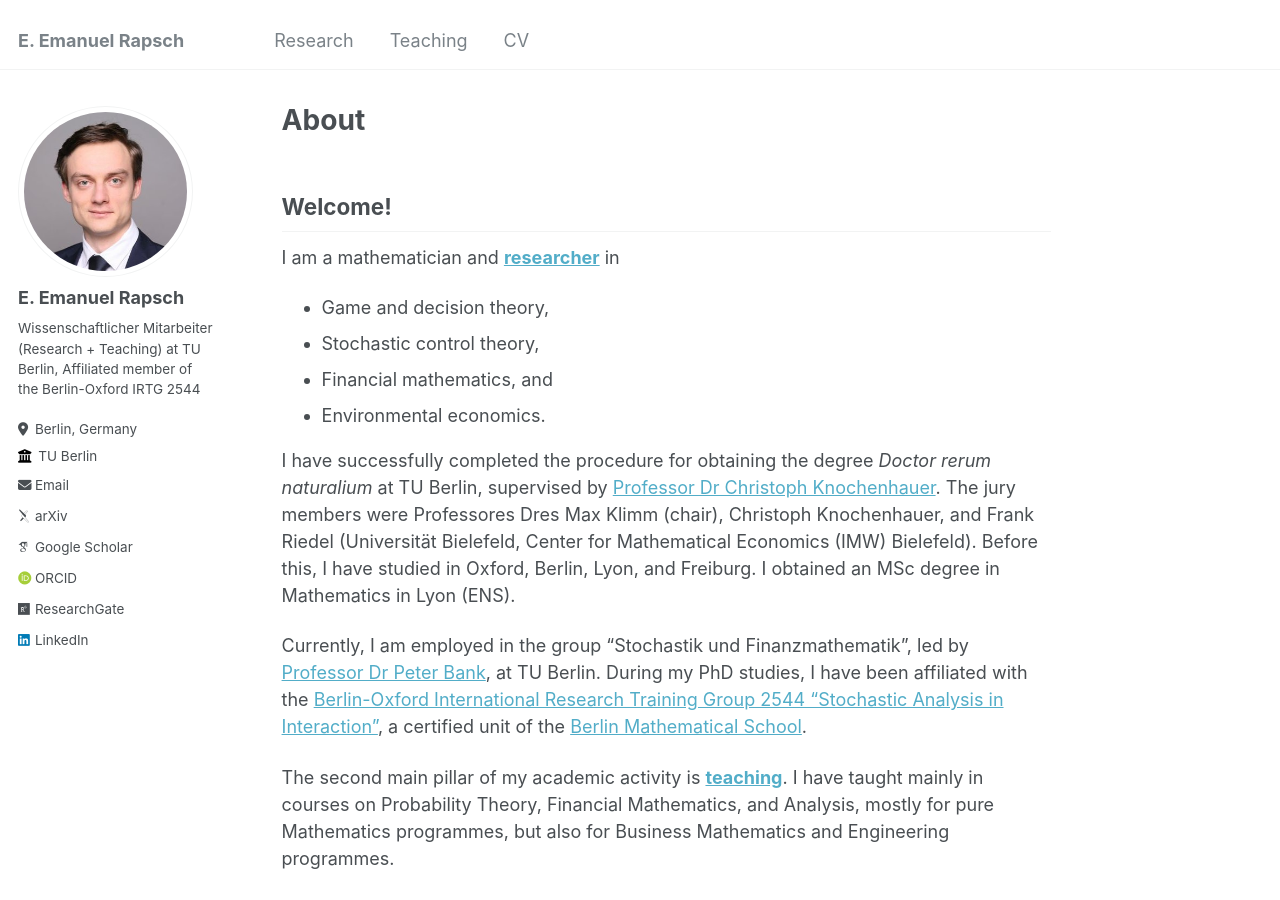
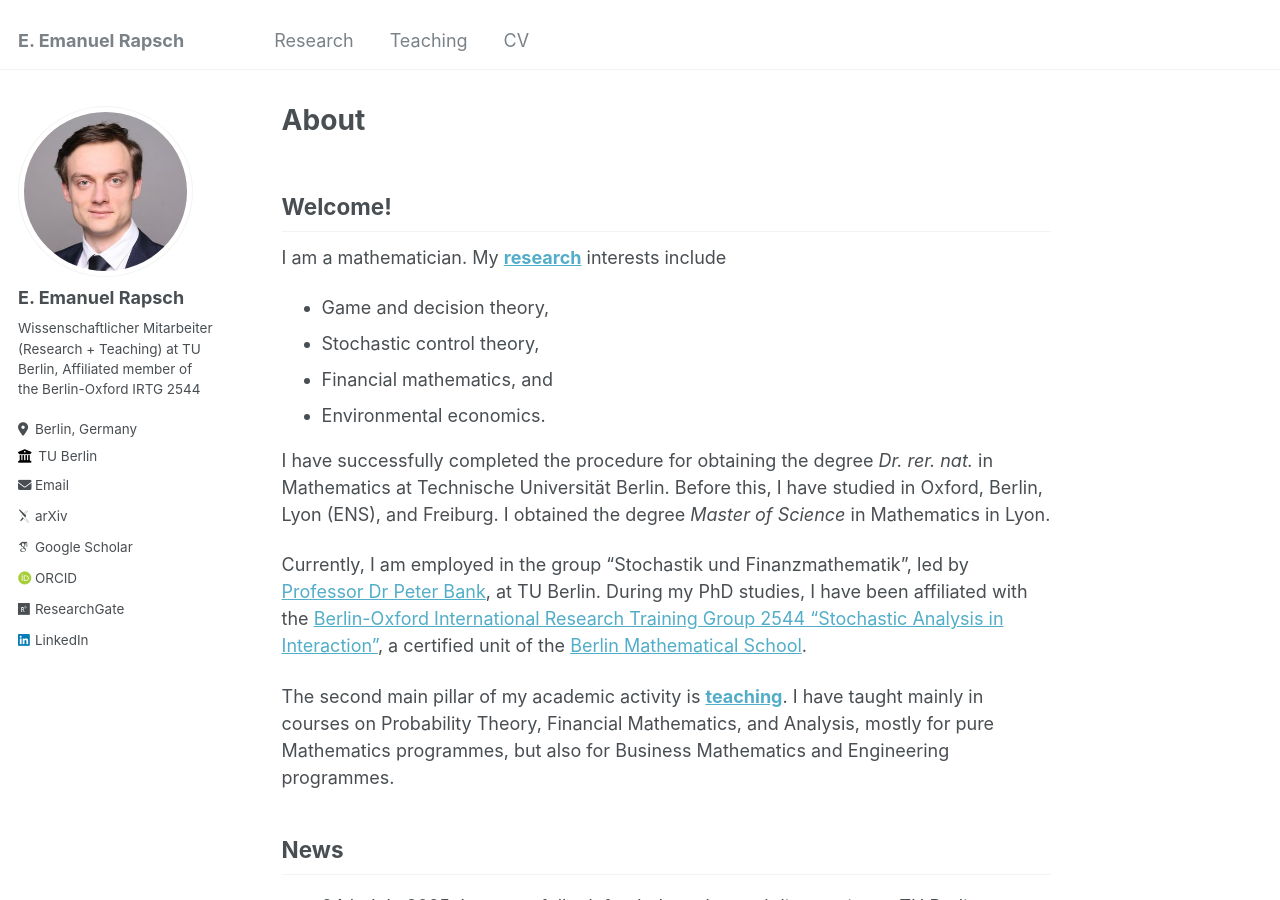
Before and after one commit to erapsch/erapsch.github.io, a Jekyll site: the page built from _pages/about.md, in a window 1280 px wide and 900 px high. Built offline with Jekyll 4.4.1, drawn with Linux system fonts in a browser that asks for light colours; some web fonts are replaced.

Commit message:
line 12:  My research interests instead of researcher; deleted information on supervisor and committee on about page top.

```diff
--- a/_pages/about.md
+++ b/_pages/about.md
@@ -9,13 +9,13 @@ redirect_from:
 
 ## Welcome!
 
-I am a mathematician and <a href="/research">**researcher**</a> in
+I am a mathematician. My <a href="/research">**research**</a> interests include
 * Game and decision theory,
 * Stochastic control theory,
 * Financial mathematics, and
 * Environmental economics.
 
-I have successfully completed the procedure for obtaining the degree <em>Doctor rerum naturalium</em> at TU Berlin, supervised by <a href="https://stochasticcontrol.org/">Professor Dr Christoph Knochenhauer</a>. The jury members were Professores Dres Max Klimm (chair), Christoph Knochenhauer, and Frank Riedel (Universität Bielefeld, Center for Mathematical Economics (IMW) Bielefeld). Before this, I have studied in Oxford, Berlin, Lyon, and Freiburg. I obtained an MSc degree in Mathematics in Lyon (ENS).
+I have successfully completed the procedure for obtaining the degree <em>Dr. rer. nat.</em> in Mathematics at Technische Universität Berlin. Before this, I have studied in Oxford, Berlin, Lyon (ENS), and Freiburg. I obtained the degree <em>Master of Science</em> in Mathematics in Lyon.
 
 Currently, I am employed in the group "Stochastik und Finanzmathematik", led by <a href="https://www3.math.tu-berlin.de/stoch/wp_bank/">Professor Dr Peter Bank</a>, at TU Berlin. During my PhD studies, I have been affiliated with the <a href="https://www3.math.tu-berlin.de/stoch/IRTG/">Berlin-Oxford International Research Training Group 2544 "Stochastic Analysis in Interaction"</a>, a certified unit of the <a href="https://www.math-berlin.de/">Berlin Mathematical School</a>.
 
```
Also changed, not shown: _pages/cv.md (+2 -2 lines).
